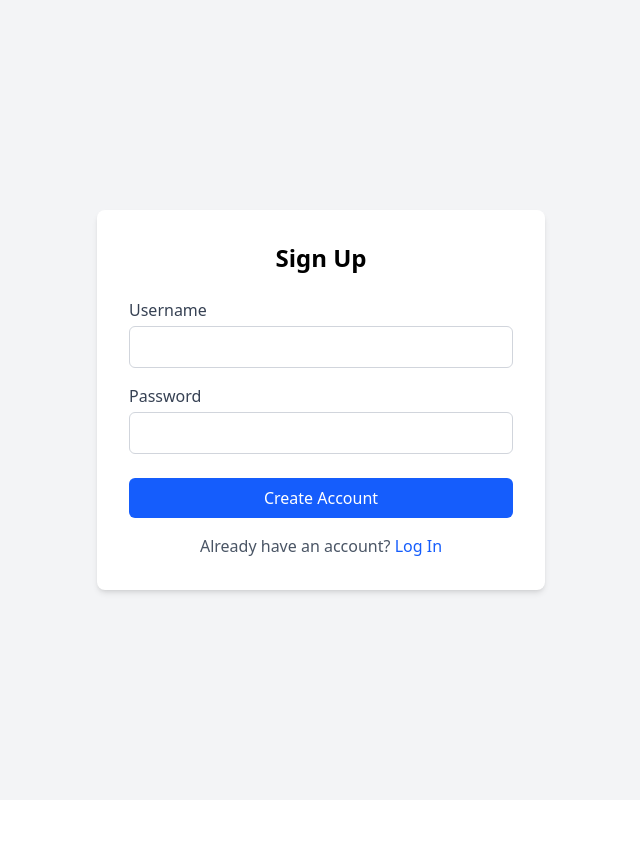
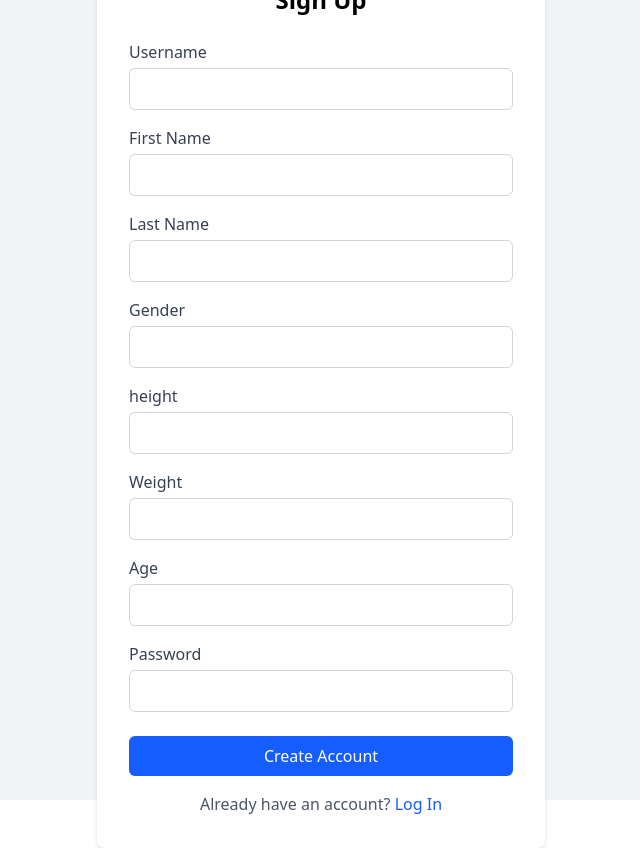
Before and after one commit to ronitsohal05/gymbro, a React (Vite) app in the folder frontend/: page /signup in a window 1280 px wide. Shown: the whole page, without its empty margins (319-959 px from the left). Before the commit the page ends 800 px from the top, so only its background shows below. Built offline with nearby package versions, Linux system fonts and the light colour scheme; no server answers; what axios-auth-refresh would draw is missing.

Commit message:
Redid signup to add extra fields like name, height, weight, and gender or user so the ai can use them

```diff
--- a/frontend/src/authpages/SignupPage.jsx
+++ b/frontend/src/authpages/SignupPage.jsx
@@ -5,6 +5,12 @@ import { signup } from "../services/api";
 export default function SignupPage() {
   const [username, setUsername] = useState("");
   const [password, setPassword] = useState("");
+  const [firstName, setFirstName] = useState("");
+  const [lastName, setLastName] = useState("");
+  const [gender, setGender] = useState("");
+  const [height, setHeight] = useState("");
+  const [age, setAge] = useState("");
+  const [weight, setWeight] = useState("");
   const [error, setError] = useState("");
   const navigate = useNavigate();
 
@@ -13,7 +19,7 @@ export default function SignupPage() {
     setError("");
 
     try {
-      await signup(username, password);
+      await signup(username, password, firstName, lastName, gender, age, weight, height);
       // On success, redirect to login
       navigate("/login");
     } catch (err) {
@@ -49,6 +55,72 @@ export default function SignupPage() {
           />
         </label>
 
+        <label className="block mb-4">
+          <span className="text-gray-700">First Name</span>
+          <input
+            type="text"
+            required
+            value={firstName}
+            onChange={(e) => setFirstName(e.target.value)}
+            className="mt-1 block w-full px-3 py-2 bg-white border border-gray-300 rounded-md focus:outline-none focus:ring-2 focus:ring-blue-400"
+          />
+        </label>
+
+        <label className="block mb-4">
+          <span className="text-gray-700">Last Name</span>
+          <input
+            type="text"
+            required
+            value={lastName}
+            onChange={(e) => setLastName(e.target.value)}
+            className="mt-1 block w-full px-3 py-2 bg-white border border-gray-300 rounded-md focus:outline-none focus:ring-2 focus:ring-blue-400"
+          />
+        </label>
+
+        <label className="block mb-4">
+          <span className="text-gray-700">Gender</span>
+          <input
+            type="text"
+            required
+            value={gender}
+            onChange={(e) => setGender(e.target.value)}
+            className="mt-1 block w-full px-3 py-2 bg-white border border-gray-300 rounded-md focus:outline-none focus:ring-2 focus:ring-blue-400"
+          />
+        </label>
+
+        <label className="block mb-4">
+          <span className="text-gray-700">height</span>
+          <input
+            type="text"
+            required
+            value={height}
+            onChange={(e) => setHeight(e.target.value)}
+            className="mt-1 block w-full px-3 py-2 bg-white border border-gray-300 rounded-md focus:outline-none focus:ring-2 focus:ring-blue-400"
+          />
+        </label>
+
+        <label className="block mb-4">
+          <span className="text-gray-700">Weight</span>
+          <input
+            type="text"
+            required
+            value={weight}
+            onChange={(e) => setWeight(e.target.value)}
+            className="mt-1 block w-full px-3 py-2 bg-white border border-gray-300 rounded-md focus:outline-none focus:ring-2 focus:ring-blue-400"
+          />
+        </label>
+
+        <label className="block mb-4">
+          <span className="text-gray-700">Age</span>
+          <input
+            type="text"
+            required
+            value={age}
+            onChange={(e) => setAge(e.target.value)}
+            className="mt-1 block w-full px-3 py-2 bg-white border border-gray-300 rounded-md focus:outline-none focus:ring-2 focus:ring-blue-400"
+          />
+        </label>
+
         <label className="block mb-6">
           <span className="text-gray-700">Password</span>
           <input
--- a/frontend/src/services/api.js
+++ b/frontend/src/services/api.js
@@ -1,6 +1,7 @@
 import axios from "axios";
 import createAuthRefreshInterceptor from "axios-auth-refresh";
 import { API_BASE } from "../config";
+
 
 const client = axios.create({
     baseURL: API_BASE
@@ -29,7 +30,7 @@ const refreshAuthLogic = async (failedRequest) => {
 
   try {
     const response = await axios.post(
-      `${API_BASE}/api/auth/refresh`,
+      `${API_BASE}/auth/refresh`,
       {},
       {
         headers: { Authorization: `Bearer ${refreshToken}` },
@@ -53,8 +54,9 @@ const refreshAuthLogic = async (failedRequest) => {
 
 createAuthRefreshInterceptor(client, refreshAuthLogic);
 
-export async function signup(username, password) {
-  return client.post("/auth/signup", { username, password });
+export async function signup(username, password, firstName, lastName, gender, age, weight, height) {
+  var name = firstName + " " + lastName;
+  return client.post("/auth/signup", { username, password, name, gender, age, weight , height});
 }
 
 export async function login(username, password) {
```
Also changed, not shown: 1 other file (tests, documents, lock files or other folders).
